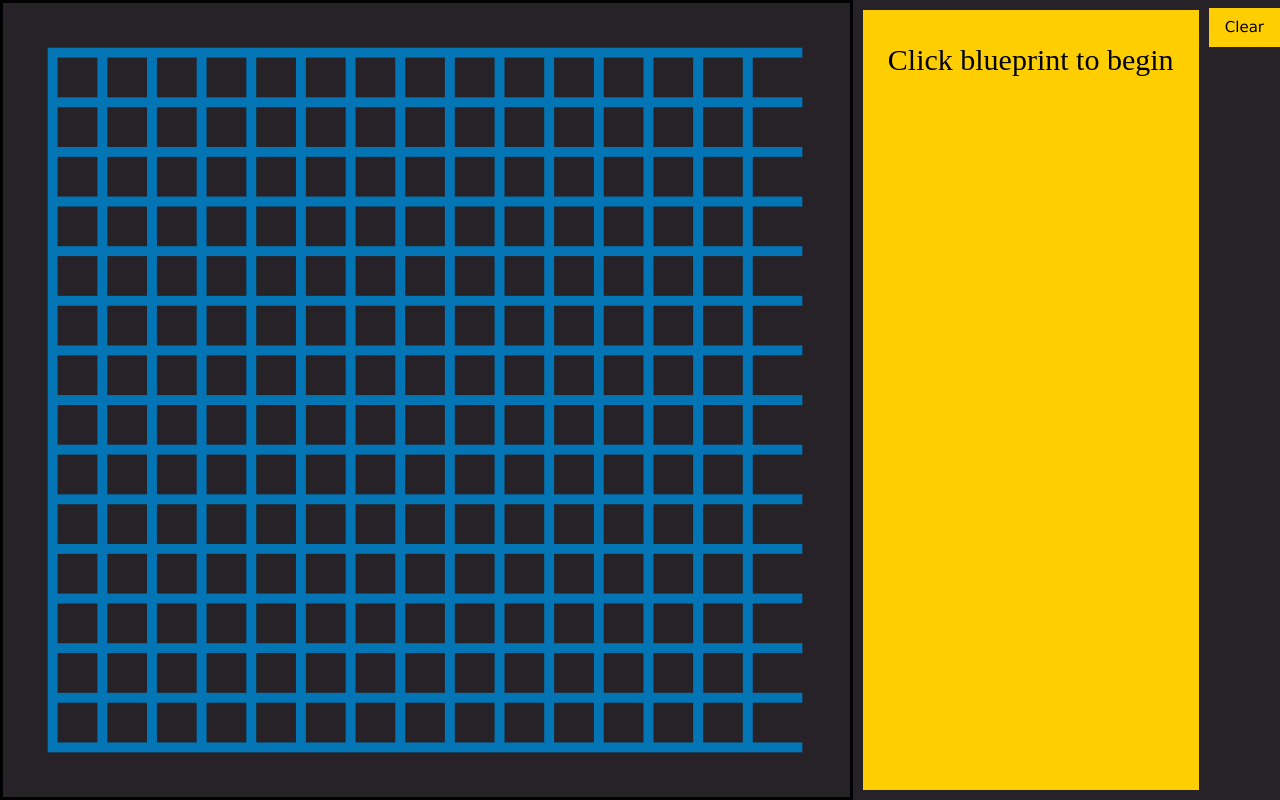
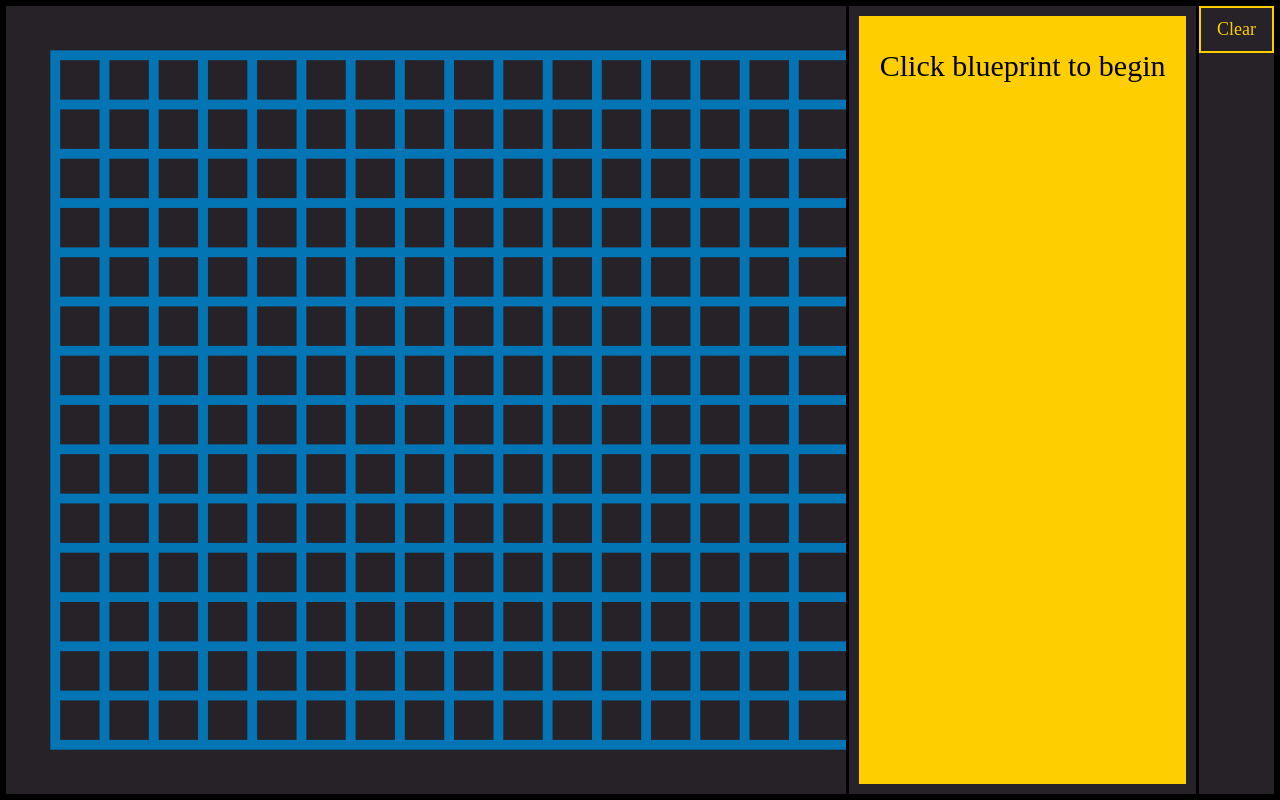
Before and after one commit to indoorConstructionMan/canvasFun, a plain HTML site: page index.html in a window 1280 px wide. Drawn offline with nearby package versions, Linux system fonts and the light colour scheme; a web font is replaced by a local one.

Commit message:
Added some styles to the clear button. Implemented consistent border. Also, fixed the drawing right side of canvas

```diff
--- a/index.html
+++ b/index.html
@@ -15,7 +15,7 @@
                 <div id='line-marker'>Click blueprint to begin</div>
             </form>
             <div id="boardlist">
-                <button class="w3-button w3-hover-red" onclick="reset()" type="button">Clear</button>
+                <button class="w3-button" onclick="reset()" type="button">Clear</button>
             </div>
         </div>
     </body>
--- a/main.js
+++ b/main.js
@@ -22,7 +22,6 @@ OUT OF OR IN CONNECTION WITH THE SOFTWARE OR THE USE OR OTHER DEALINGS IN THE
 SOFTWARE.*/
 
 // BUG: Points exist outside GRID
-// BUG: right side of grid is buggy again since i played with form div.
 // BUG: click between build form and submit form
 // BUG: dynamic stuff added to form just goes past the form.
 
@@ -73,7 +72,7 @@ function reset() {
 function submitForm() {
     var inputWalls = document.querySelectorAll('INPUT');
     var setWalls = pathway.getWalls();
-    console.log(setWalls);
+
     for (w in setWalls) {
         setWalls[w].setHeight(inputWalls[0].value);
         setWalls[w].setValue(inputWalls[1].value);
--- a/styles.css
+++ b/styles.css
@@ -2,6 +2,7 @@ html, body {
     width:  100%;
     height: 100%;
     margin: 0px;
+    border: 3px solid #000000;
 }
 
 #line-marker {
@@ -17,15 +18,33 @@ html, body {
 }
 
 
-input#height-input {
-    background-color: #F0141E;
-    color: #FFFFFF;
+button {
+    background-color: #FECE00;
+    border: none;
+    color: #FECE00;
+    padding: 16px 32px;
+    text-align: center;
+    text-decoration: none;
+    display: inline-block;
+    margin: 8px 0;
+    -webkit-transition-duration: 0.4s; /* Safari */
+    transition-duration: 0.4s;
+    cursor: pointer;
 }
 
 
-button.w3-button.w3-hover-red {
+button.w3-button {
+    font-family: 'Chicle', serif;
+    font-size: large;
+    background-color: #262228;
+    color: #FECE00;
+    border: 2px solid #FECE00;
+}
+
+
+button.w3-button : hover {
     background-color: #FECE00;
-    margin: 8px 0;
+    color: #262228;
 }
 
 
@@ -44,7 +63,6 @@ button.w3-button.w3-hover-red {
 form#inputs.w3-container {
     background-color: #FECE00;
     align-items: stretch;
-
 }
 
 
@@ -75,6 +93,12 @@ ul#unordered {
     margin: 50px;
 }
 
+
+div#boardlist {
+    border-left: 3px solid #000000;
+}
+
+
 li {
     background: #3399ff;
     margin: 5px;
@@ -88,7 +112,7 @@ li {
 
 canvas {
      background-color: #262228;
-     border: 3px solid #000000;
+     border-right: 3px solid #000000;
 }
 
 
--- a/ui/drawCanvas.js
+++ b/ui/drawCanvas.js
@@ -130,6 +130,7 @@ var drawBackground = function() {
     clearScreen();
     var offset = document.getElementById('inputs').offsetWidth + document.getElementById('boardlist').offsetWidth
     offset += UNIT;
+
     // DRAW GRID LINES
     do {
         drawLine({ x: xDelta, y: YUNIT - LINE_PADDING},
@@ -138,12 +139,12 @@ var drawBackground = function() {
                  LINE_WIDTH
         );
         xDelta += XUNIT;
-    } while (xDelta < SCREEN_WIDTH - offset - YUNIT);
+    } while (xDelta < SCREEN_WIDTH - offset);
 
     //horizontal lines
     do {
         drawLine({ x: XUNIT - LINE_PADDING, y: yDelta},
-                 { x: Math.floor(context.canvas.width/XUNIT)*XUNIT + LINE_PADDING - UNIT, y: yDelta},
+                 { x: Math.min((Math.floor(context.canvas.width/XUNIT)*XUNIT + LINE_PADDING), xDelta + XUNIT), y: yDelta},
                  BLUEPRINTBLUE,
                  LINE_WIDTH
         );
```
